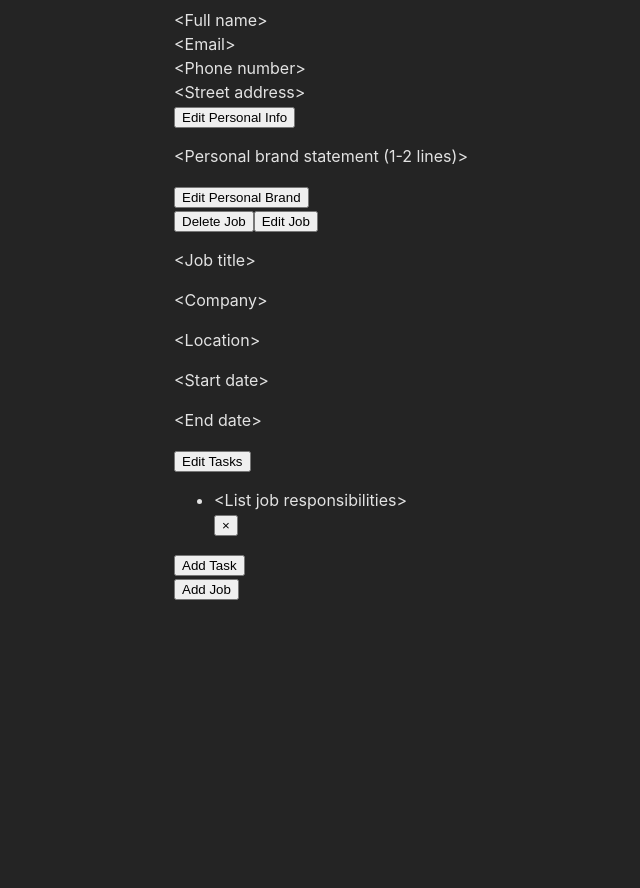
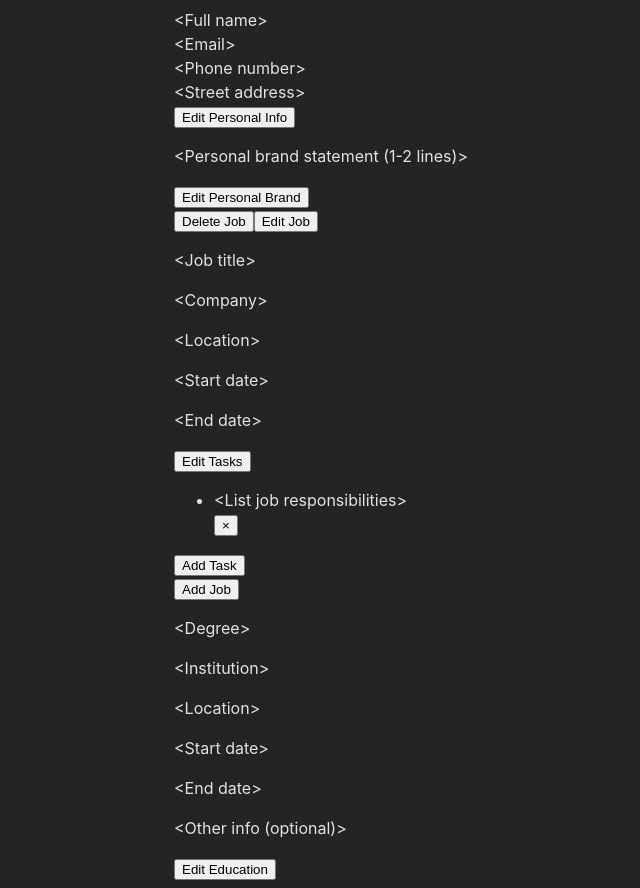
Before and after one commit to naouuud/cv-project, a React (Vite) app: page / in a window 1280 px wide. Shown: the whole page, without its empty margins (319-959 px from the left). Before the commit the page ends 800 px from the top, so only its background shows below. Built offline with nearby package versions, Linux system fonts and the light colour scheme.

Commit message:
Added functional education module but it needs parent

```diff
--- a/src/assets/initial-data.js
+++ b/src/assets/initial-data.js
@@ -29,3 +29,17 @@ export const initialTasks = [
     ],
   },
 ];
+
+export const initialEducation = [
+  {
+    id: 0,
+    degree: "<Degree>",
+    institution: "<Institution>",
+    location: "<Location>",
+    startDate: "<Start date>",
+    endDate: "<End date>",
+    otherInfo: "<Other info (optional)>",
+  },
+];
+
+export const initialSkills = [];
--- a/src/components/App.jsx
+++ b/src/components/App.jsx
@@ -2,6 +2,7 @@
 import PersonalInfo from "./PersonalInfo";
 import PersonalBrand from "./PersonalBrand";
 import Jobs from "./Jobs";
+import Education from "./Education";
 
 function App() {
   return (
@@ -9,6 +10,7 @@ function App() {
       <PersonalInfo />
       <PersonalBrand />
       <Jobs />
+      <Education />
     </>
   );
 }
--- /dev/null
+++ b/src/components/Education.jsx
@@ -0,0 +1,42 @@
+import { initialEducation } from "../assets/initial-data";
+import { useState } from "react";
+
+export default function Education() {
+  const [editing, setEditing] = useState(false);
+  const [education, setEducation] = useState(initialEducation);
+
+  function toggleEdit() {
+    setEditing(!editing);
+  }
+
+  function changeHandler() {}
+
+  function submitHandler(e) {
+    e.preventDefault();
+    setEditing(!editing);
+  }
+
+  return !editing ? (
+    <>
+      {education.map((item) =>
+        Object.keys(item).map((key, index) => {
+          if (key === "id") return;
+          return <p key={index}>{item[key]}</p>;
+        })
+      )}
+      <button onClick={toggleEdit}>Edit Education</button>
+    </>
+  ) : (
+    <form onSubmit={submitHandler}>
+      {education.map((item) =>
+        Object.keys(item).map((key, index) => {
+          if (key === "id") return;
+          return (
+            <input key={index} value={item[key]} onChange={changeHandler} />
+          );
+        })
+      )}
+      <button type="submit">Submit</button>
+    </form>
+  );
+}
--- a/src/components/Jobs.jsx
+++ b/src/components/Jobs.jsx
@@ -11,8 +11,6 @@ let itemId = 1;
 export default function Jobs() {
   const [jobs, setJobs] = useState(initialJobs);
   const [tasks, setTasks] = useState(initialTasks);
-
-  console.log(tasks);
 
   function addPair() {
     setJobs([...jobs, { ...initialJobs[0], id: pairId }]);
```
